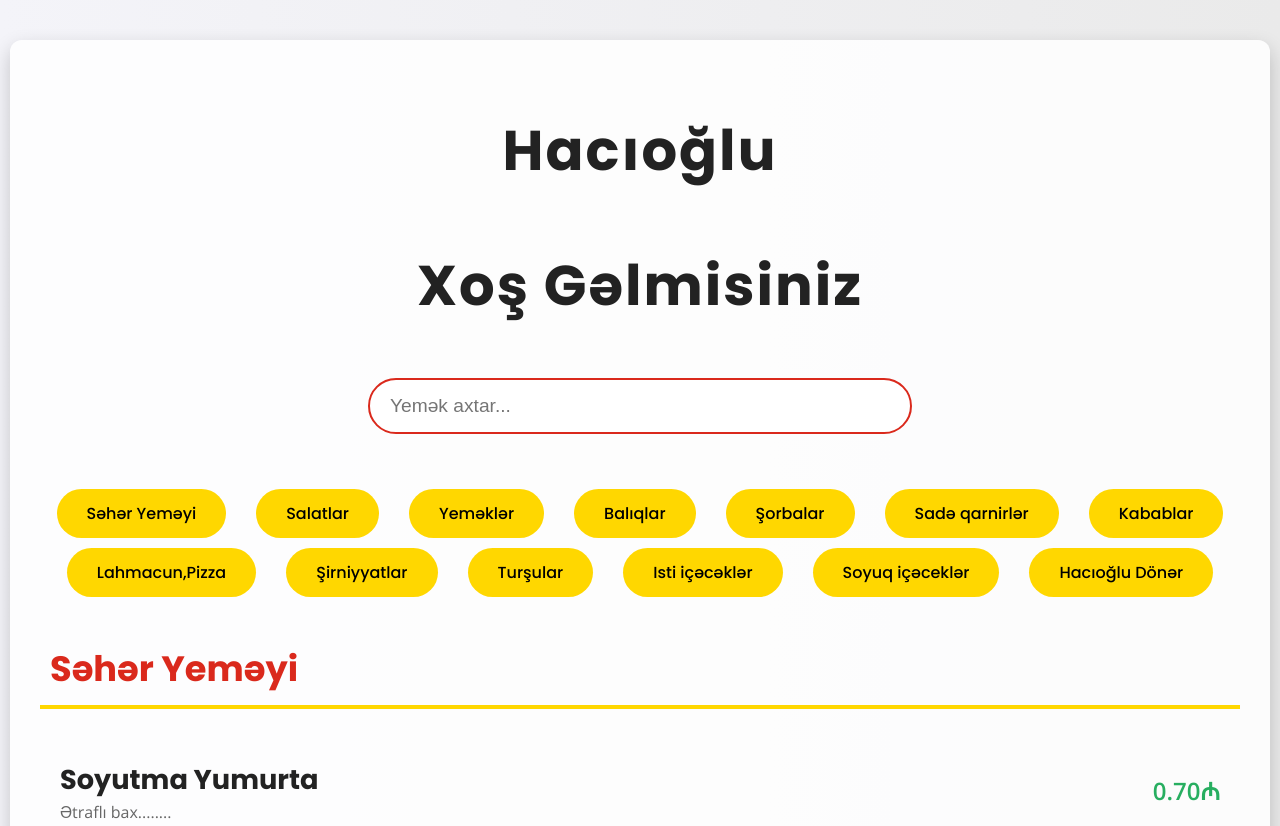
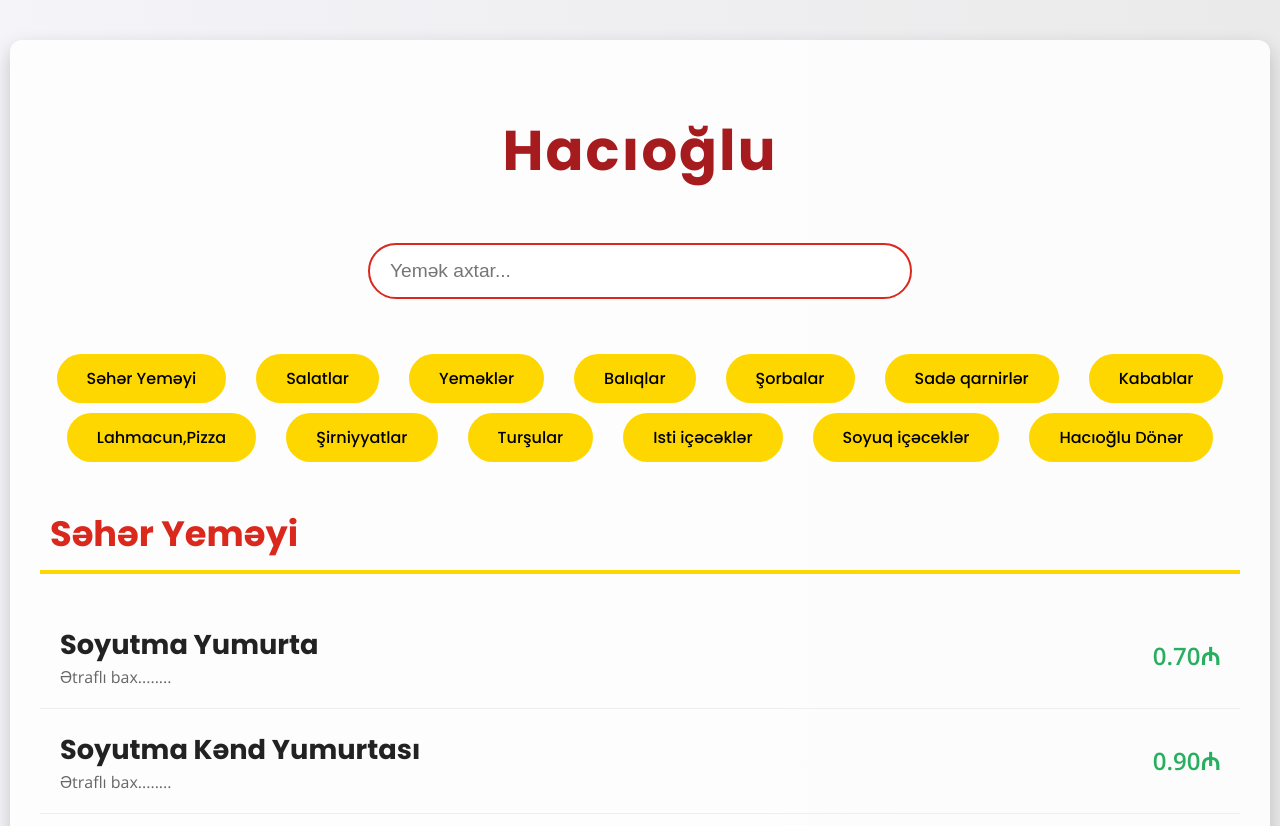
Before and after one commit to AslanFaracov/gfjhguhiko, a plain HTML site: page index.html/index.html in a window 1280 px wide. Shown: the top 826 px of the page. Drawn offline with nearby package versions, Linux system fonts and the light colour scheme.

Commit message:
Update index.html

```diff
--- a/index.html/index.html
+++ b/index.html/index.html
@@ -261,9 +261,9 @@
 <body>
     <div class="menu-container">
         <div >
-            <h1>Hacıoğlu</h1>
-        </div>
-        <h1>Xoş Gəlmisiniz</h1>
+            <h1 style="color:#A61B1D;">Hacıoğlu</h1>
+        </div>
+
 
         <div class="search-bar">
             <input type="text" id="search" placeholder="Yemək axtar...">
```
